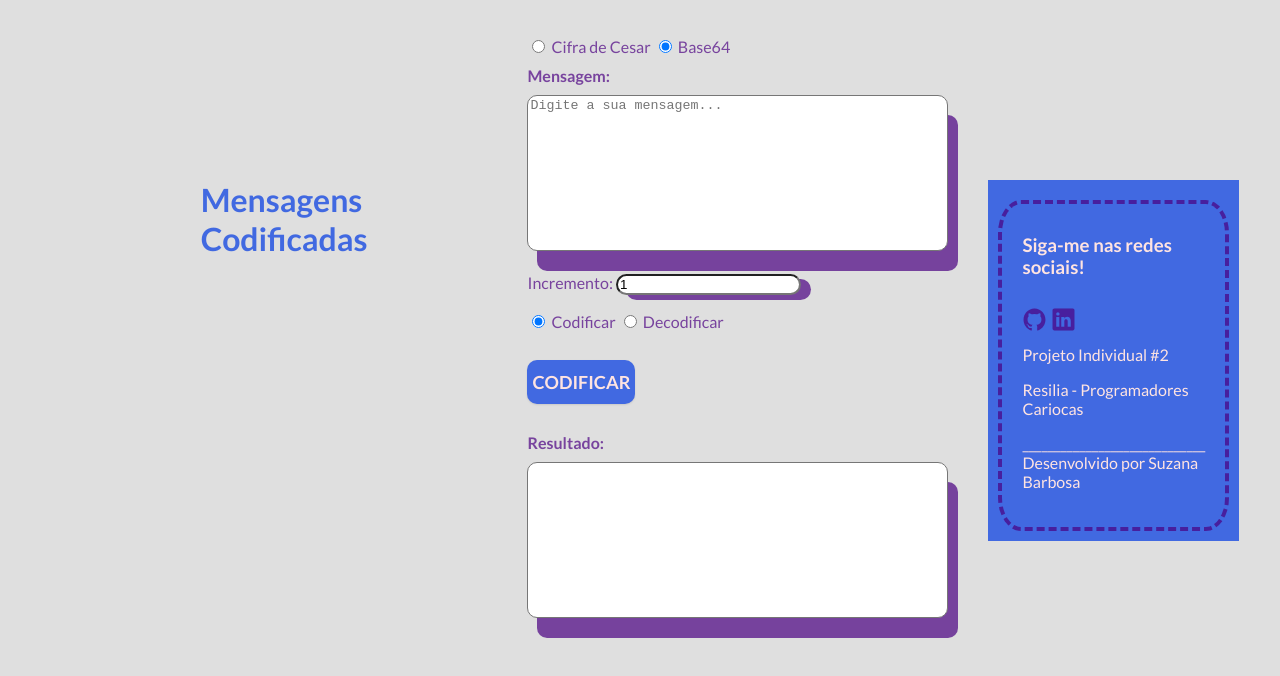
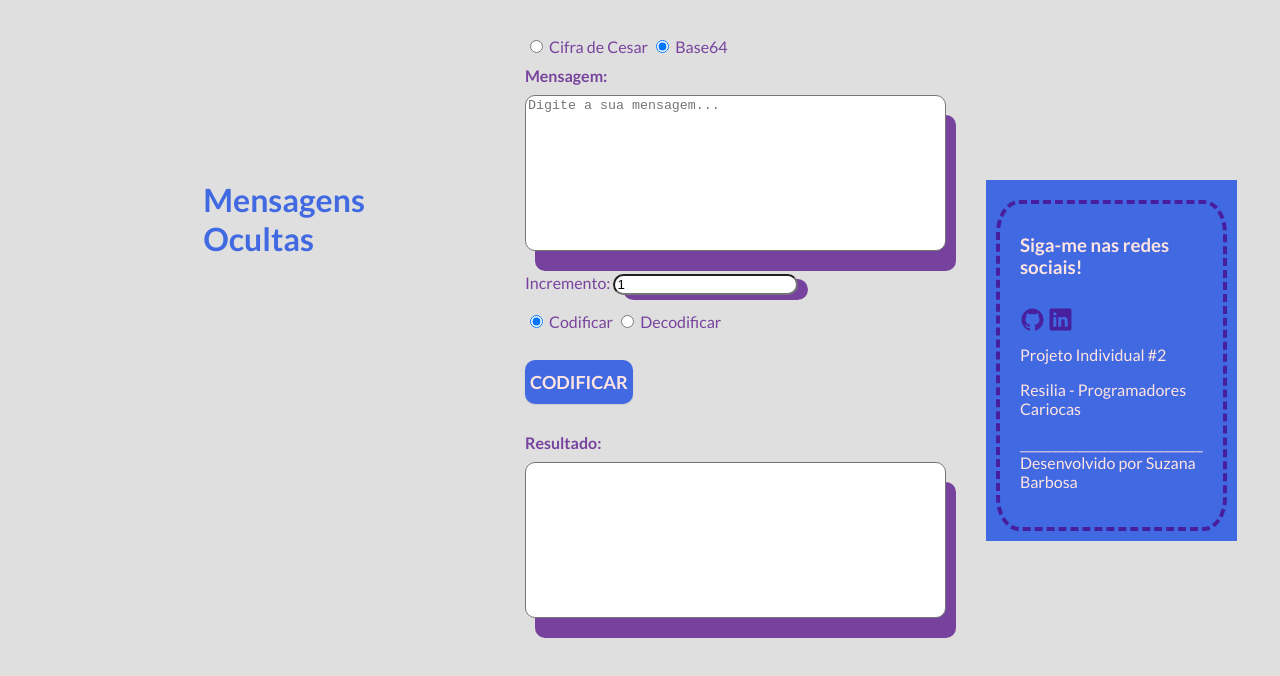
Before and after one commit to SuzBarbosa/codificador, a plain HTML site: page index.html in a window 1280 px wide. Drawn offline with nearby package versions, Linux system fonts and the light colour scheme.

Commit message:
Update index.html

```diff
--- a/index.html
+++ b/index.html
@@ -11,7 +11,7 @@
 
 <body>
     <header class="cabecalho">
-        <h1>Mensagens Codificadas</h1>
+        <h1>Mensagens Ocultas</h1>
     </header>
 
 <main>
```
